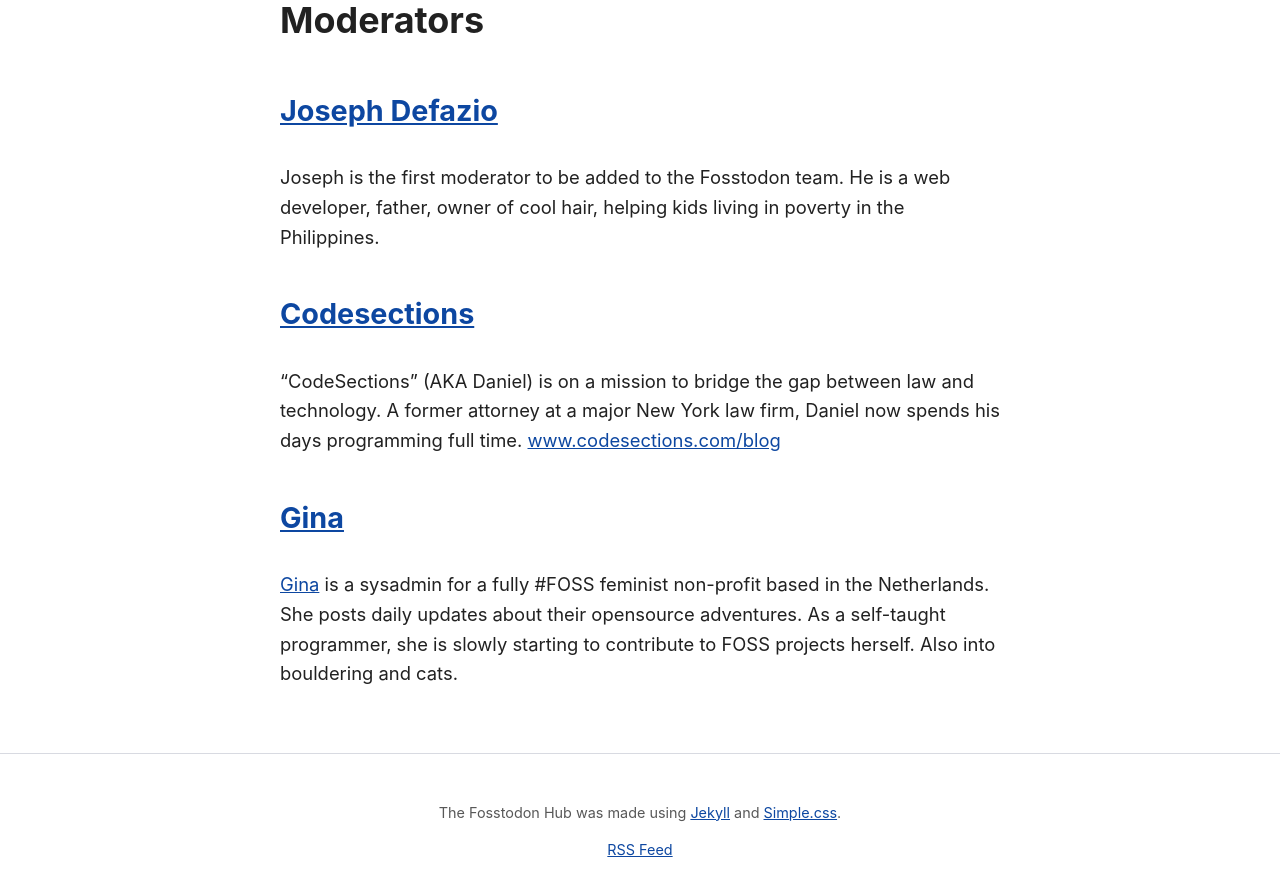
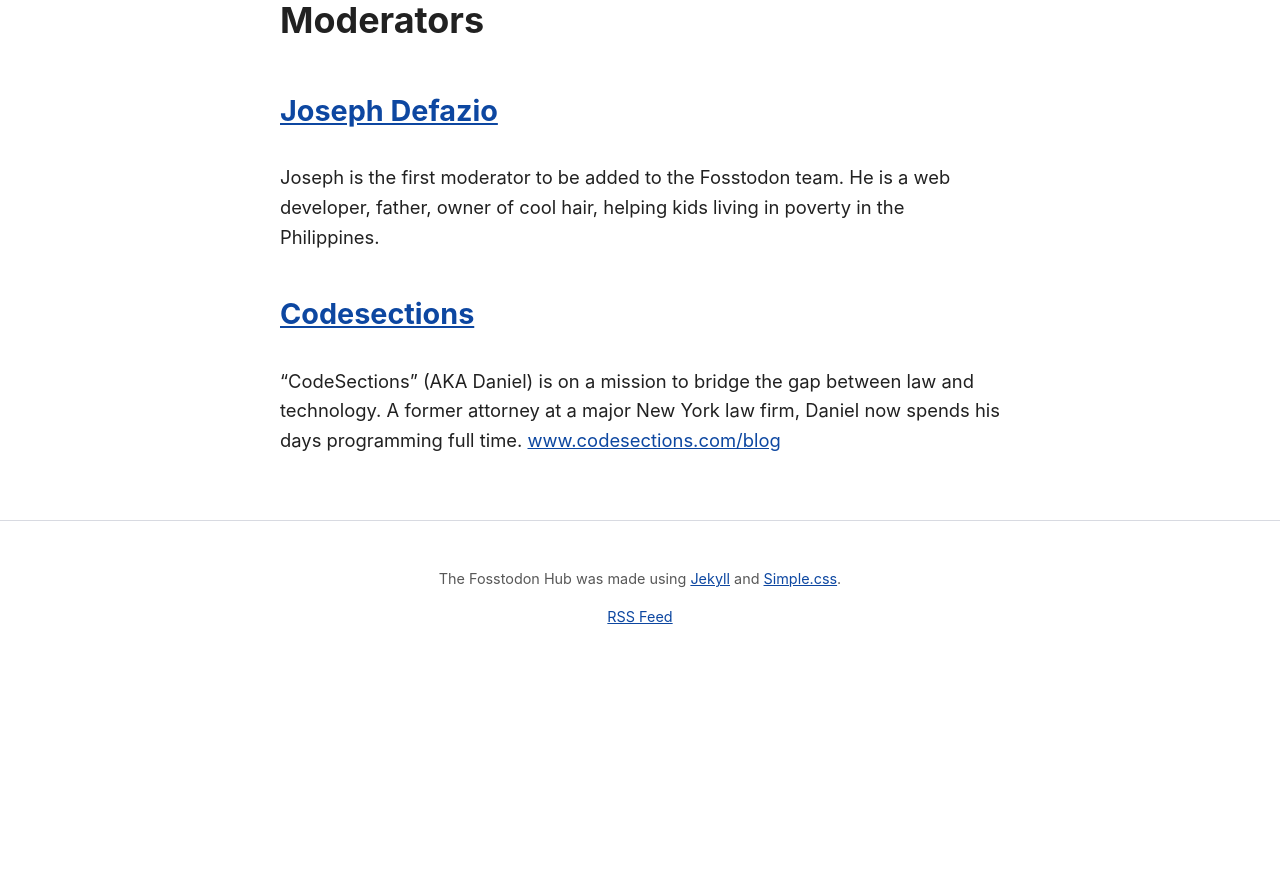
Before and after one commit to fosstodon/hub, a Jekyll site: the page built from team.md, in a window 1280 px wide and 900 px high, scrolled down 1389 px. Shown: the top 896 px of the window. Built offline with Jekyll 4.4.1, drawn with Linux system fonts in a browser that asks for light colours; after the commit the page ends 2056 px from its top, so only the background shows below that.

Commit message:
Removed Gina from the Team.md file

```diff
--- a/team.md
+++ b/team.md
@@ -33,6 +33,3 @@ Joseph is the first moderator to be added to the Fosstodon team. He is a web dev
 
 ### [Codesections](https://fosstodon.org/@codesections)
 “CodeSections” (AKA Daniel) is on a mission to bridge the gap between law and technology. A former attorney at a major New York law firm, Daniel now spends his days programming full time. [www.codesections.com/blog](https://www.codesections.com/blog)
-
-### [Gina](https://fosstodon.org/@gina)
-[Gina](https://fosstodon.org/@gina) is a sysadmin for a fully #FOSS feminist non-profit based in the Netherlands. She posts daily updates about their opensource adventures. As a self-taught programmer, she is slowly starting to contribute to FOSS projects herself. Also into bouldering and cats.
```
